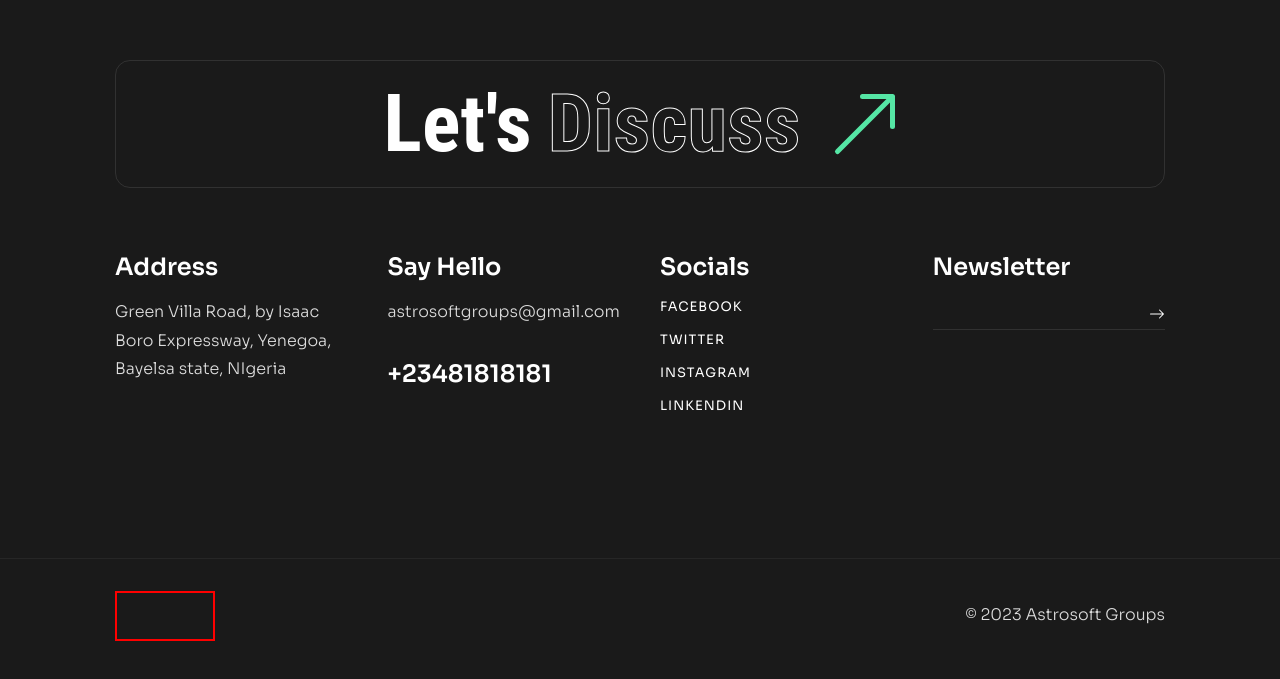
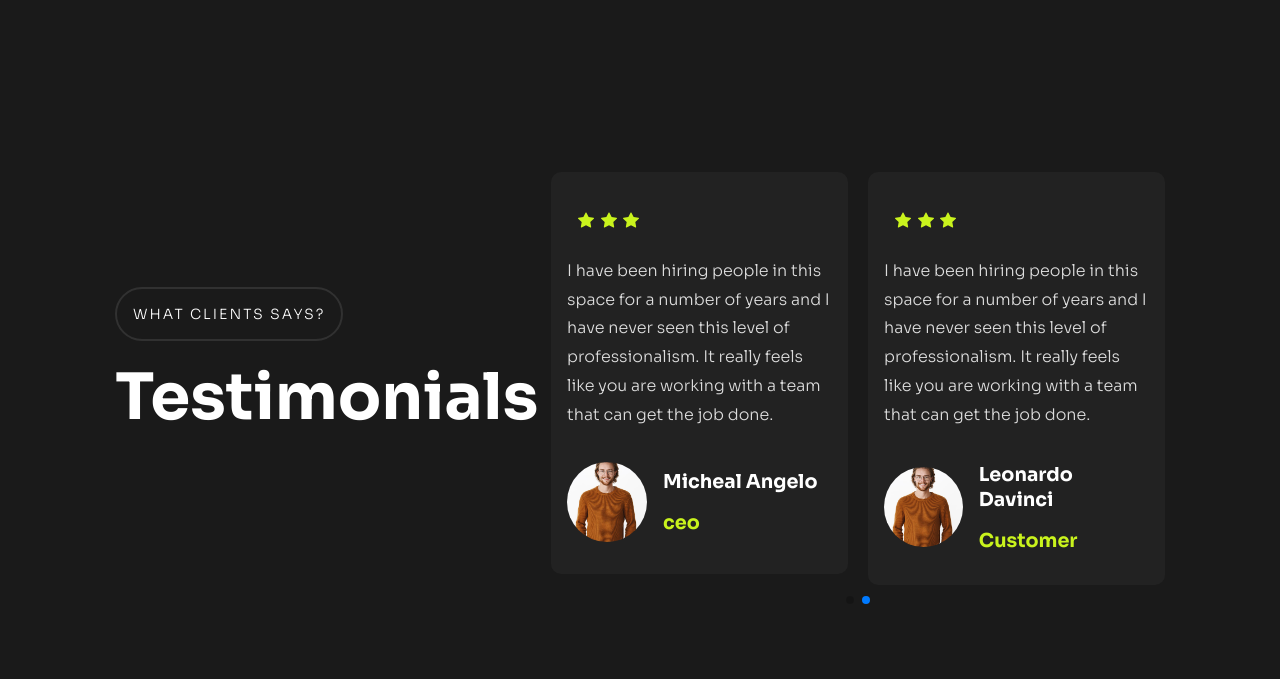
Before and after one commit to tonayam/Astrosoft-Groups, a React (Create React App) app: page /our-team in a window 1280 px wide. Shown: the part 2115-2794 px from the top of the page. Built offline with nearby package versions, Linux system fonts and the light colour scheme.

Commit message:
Our Team Page Completed

```diff
--- a/src/pages/Our-team/OurTeam.jsx
+++ b/src/pages/Our-team/OurTeam.jsx
@@ -1,6 +1,10 @@
 import React from 'react';
 import Marquee from 'react-fast-marquee';
-import { teamMembers } from '../../data/data';
+import { reviews, teamMembers } from '../../data/data';
+import { Swiper, SwiperSlide } from 'swiper/react';
+import { Autoplay, Pagination, Navigation } from 'swiper';
+import 'swiper/css';
+import 'swiper/css/pagination';
 
 const OurTeam = () => {
   return (
@@ -56,6 +60,60 @@ const OurTeam = () => {
           );
         })}
       </section>
+
+      {/* TESTIMONIALS */}
+      <section className='testimonials'>
+        <div className='left'>
+          <h4 className='sub-title'>WHAT CLIENTS SAYS?</h4>
+          <h2>Testimonials</h2>
+        </div>
+        <div className='right'>
+          <Swiper
+            slidesPerView={
+              window.innerWidth < 600 ? 1 : window.innerWidth < 1200 ? 2 : 2
+            }
+            autoplay={{
+              delay: 3500,
+              disableOnInteraction: false,
+            }}
+            spaceBetween={20}
+            pagination={{
+              clickable: true,
+            }}
+            modules={[Autoplay, Pagination, Navigation]}
+            className='mySwiper members'
+          >
+            {reviews.map((review, reviewIndex) => {
+              const {
+                comment,
+                reviewerName,
+                reviewerPhoto,
+                reviewerPosition,
+                stars,
+              } = review;
+              return (
+                <SwiperSlide className={`testimony`} key={reviewIndex}>
+                  <div className='stars'>
+                    {stars.map((star, starIndex) => {
+                      return <div key={starIndex}>{star}</div>;
+                    })}
+                  </div>
+                  <p>{comment}</p>
+                  <div className='reviewer'>
+                    <div className='profile'>
+                      <img src={reviewerPhoto} alt={reviewerName} />
+                    </div>
+                    <div className='info'>
+                      <h4>{reviewerName}</h4>
+                      <h6>{reviewerPosition}</h6>
+                    </div>
+                  </div>
+                </SwiperSlide>
+              );
+            })}
+          </Swiper>
+        </div>
+      </section>
     </main>
   );
 };
--- a/src/pages/Our-team/_our-team.scss
+++ b/src/pages/Our-team/_our-team.scss
@@ -95,6 +95,88 @@
             }
         }
     }
+
+    // TESTIMONIALS SECTION
+    .testimonials {
+        padding: 8rem 14px;
+        margin-top: 5rem;
+        @include flex(flex-start, space-between, column);
+
+        .left {
+            width: 100%;
+            padding: 1rem 0;
+
+            h4 {
+                border: 2px solid $borderColor;
+                display: inline-flex;
+                padding: 1rem;
+                border-radius: 30px;
+                margin-bottom: 1rem;
+            }
+
+            h2 {
+                font-size: clamp(3rem, 5vw, 4rem);
+                margin-bottom: 2rem;
+            }
+        }
+
+        .right {
+            width: 100%;
+            overflow: hidden;
+
+            .testimony {
+                margin: 2rem 0;
+                padding: 2rem 1rem;
+                border-radius: 10px;
+                background: #222;
+
+                .stars {
+                    @include flex(center, flex-start, row);
+                    display: inline-flex;
+                    padding: 0.5rem;
+                    color: #c9f31d !important;
+                    margin-bottom: 1rem;
+
+                    svg {
+                        margin: 0 0.2rem;
+                    }
+                }
+
+                p {
+                    font-size: 0.9rem;
+                }
+
+                .reviewer {
+                    margin-top: 2rem;
+                    @include flex(center, flex-start, row);
+
+                    .profile {
+                        width: 60px;
+                        height: 60px;
+                        border-radius: 50%;
+                        @include flex(center, center, row);
+                        margin-right: 1rem;
+
+                        img {
+                            border-radius: 50%;
+                        }
+                    }
+
+                    .info {
+                        h4 {
+                            font-size: 1.1rem;
+                            margin-bottom: 1rem;
+                        }
+
+                        h6 {
+                            font-size: 1rem;
+                            color: $greenColor;
+                        }
+                    }
+                }
+            }
+        }
+    }
 }
 
 @include for-phone-only {
@@ -110,6 +192,12 @@
 
         // TEAM MEMBERS SECTION
         .team-members {
+            padding: 8rem 24px;
+        }
+
+
+        // TESTIMONIALS SECTION
+        .testimonials {
             padding: 8rem 24px;
         }
     }
@@ -144,6 +232,13 @@
 
             @include grid(2, 1fr, 40px);
         }
+
+        // TESTIMONIALS SECTION
+        .testimonials {
+            padding: 8rem 40px;
+            margin-top: 5rem;
+            @include flex(center, space-between, row);
+        }
     }
 }
 
@@ -160,6 +255,11 @@
 
         // TEAM MEMBERS SECTION
         .team-members {
+            padding: 8rem 60px;
+        }
+
+        // TESTIMONIALS SECTION
+        .testimonials {
             padding: 8rem 60px;
         }
     }
@@ -221,6 +321,46 @@
                 }
             }
         }
+
+        // TESTIMONIALS SECTION
+        .testimonials {
+            padding: 8rem 115px;
+            @include flex(center, space-between, row);
+
+            .left {
+                width: 40%;
+            }
+
+            .right {
+                width: 60%;
+                margin-left: 1rem;
+
+                .testimony {
+                    p {
+                        font-size: 1rem;
+                    }
+
+                    .reviewer {
+                        margin-top: 2rem;
+
+                        .profile {
+                            width: 80px;
+                            height: 80px;
+                        }
+
+                        .info {
+                            h4 {
+                                font-size: 1.2rem;
+                            }
+
+                            h6 {
+                                font-size: 1.2rem;
+                            }
+                        }
+                    }
+                }
+            }
+        }
     }
 }
 
@@ -239,5 +379,10 @@
         .team-members {
             padding: 8rem 675px;
         }
+
+        // TESTIMONIALS SECTION
+        .testimonials {
+            padding: 8rem 675px;
+        }
     }
 }
```
